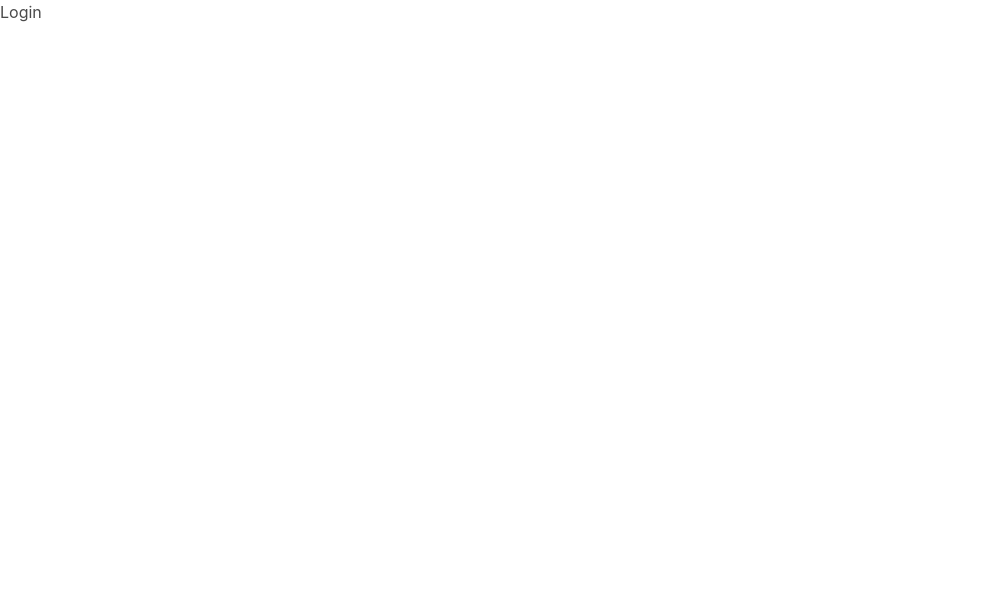
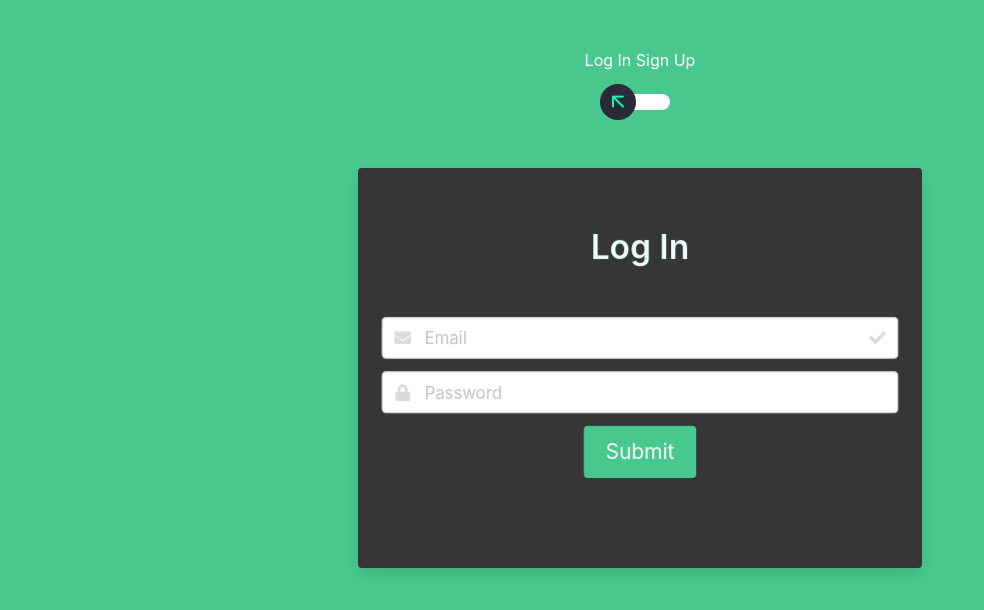
Before and after one commit to aragrevo/CalendarApp, a React (Vite) app: page /login in a window 1280 px wide. Shown: the top 610 px of the page, without its empty margins (0-984 px from the left). Built offline with nearby package versions, Linux system fonts and the light colour scheme; the HTML template or start-up script is replaced by a standard one.

Commit message:
Login Page

```diff
--- a/index.html
+++ b/index.html
@@ -6,6 +6,9 @@
   <link rel="icon" type="image/svg+xml" href="/src/favicon.svg" />
   <meta name="viewport" content="width=device-width, initial-scale=1.0" />
   <link rel="stylesheet" href="https://cdn.jsdelivr.net/npm/bulma@0.9.2/css/bulma.min.css">
+  <link rel="stylesheet" href="https://cdnjs.cloudflare.com/ajax/libs/font-awesome/5.12.0-2/css/all.min.css">
+  <link rel="stylesheet" href="https://unicons.iconscout.com/release/v2.1.9/css/unicons.css">
+
   <title>Calendar App</title>
 </head>
 
--- /dev/null
+++ b/src/components/auth/LoginForm.jsx
@@ -0,0 +1,39 @@
+import React from 'react';
+
+import '../../styles/auth.css';
+
+export const LoginForm = () => {
+  return (
+    <div className='card-content has-text-centered card-front'>
+      <div class='center-wrap'>
+        <h4 className='pb-5 has-text-primary-light title is-3'>Log In</h4>
+        <div className='content'>
+          <div className='field'>
+            <p className='control has-icons-left has-icons-right'>
+              <input className='input' type='email' placeholder='Email' />
+              <span className='icon is-small is-left'>
+                <i className='fas fa-envelope'></i>
+              </span>
+              <span className='icon is-small is-right'>
+                <i className='fas fa-check'></i>
+              </span>
+            </p>
+          </div>
+          <div className='field'>
+            <p className='control has-icons-left'>
+              <input className='input' type='password' placeholder='Password' />
+              <span className='icon is-small is-left'>
+                <i className='fas fa-lock'></i>
+              </span>
+            </p>
+          </div>
+          <div className='field'>
+            <p className='control'>
+              <button className='button is-success is-medium'>Submit</button>
+            </p>
+          </div>
+        </div>
+      </div>
+    </div>
+  );
+};
--- a/src/components/auth/LoginScreen.jsx
+++ b/src/components/auth/LoginScreen.jsx
@@ -1,5 +1,30 @@
 import React from 'react';
+import { SwitchCheck } from '../shared/SwitchCheck';
+import { LoginForm } from './LoginForm';
+import { RegisterForm } from './RegisterForm';
 
 export const LoginScreen = () => {
-  return <div>Login</div>;
+  return (
+    <>
+      <section className='hero is-success is-fullheight'>
+        <div className='container mt-6'>
+          <div className='columns is-mobile'>
+            <div className='column is-half is-offset-one-quarter has-text-centered'>
+              <h6 className='mb-0 pb-3'>
+                <span>Log In </span>
+                <span>Sign Up</span>
+              </h6>
+              <SwitchCheck />
+              <div className='card-3d-wrap'>
+                <div className='card-3d-wrapper mt-6 card has-background-dark has-text-primary-light'>
+                  <LoginForm />
+                  <RegisterForm />
+                </div>
+              </div>
+            </div>
+          </div>
+        </div>
+      </section>
+    </>
+  );
 };
--- /dev/null
+++ b/src/components/auth/RegisterForm.jsx
@@ -0,0 +1,57 @@
+import React from 'react';
+
+export const RegisterForm = () => {
+  return (
+    <div className='card-content has-text-centered card-back'>
+      <div class='center-wrap'>
+        <h4 className='pb-5 has-text-primary-light title is-3'>Sign Up</h4>
+        <div className='content'>
+          <div className='field'>
+            <p className='control has-icons-left'>
+              <input className='input' type='text' placeholder='Name' />
+              <span className='icon is-small is-left'>
+                <i className='fas fa-user'></i>
+              </span>
+            </p>
+          </div>
+          <div className='field'>
+            <p className='control has-icons-left has-icons-right'>
+              <input className='input' type='email' placeholder='Email' />
+              <span className='icon is-small is-left'>
+                <i className='fas fa-envelope'></i>
+              </span>
+              <span className='icon is-small is-right'>
+                <i className='fas fa-check'></i>
+              </span>
+            </p>
+          </div>
+          <div className='field'>
+            <p className='control has-icons-left'>
+              <input className='input' type='password' placeholder='Password' />
+              <span className='icon is-small is-left'>
+                <i className='fas fa-lock'></i>
+              </span>
+            </p>
+          </div>
+          <div className='field'>
+            <p className='control has-icons-left'>
+              <input
+                className='input'
+                type='password'
+                placeholder='Confirm Password'
+              />
+              <span className='icon is-small is-left'>
+                <i className='fas fa-lock'></i>
+              </span>
+            </p>
+          </div>
+          <div className='field'>
+            <p className='control'>
+              <button className='button is-success is-medium'>Submit</button>
+            </p>
+          </div>
+        </div>
+      </div>
+    </div>
+  );
+};
--- /dev/null
+++ b/src/components/shared/SwitchCheck.jsx
@@ -0,0 +1,12 @@
+import React from 'react';
+
+import '../../styles/shared.css';
+
+export const SwitchCheck = () => {
+  return (
+    <>
+      <input type='checkbox' className='checkbox' id='reg-log' name='reg-log' />
+      <label htmlFor='reg-log'></label>
+    </>
+  );
+};
--- /dev/null
+++ b/src/styles/auth.css
@@ -0,0 +1,53 @@
+.container {
+  width: 100% !important;
+}
+.card-3d-wrap {
+  position: relative;
+  /* width: 440px; */
+  max-width: 100%;
+  height: 400px;
+  -webkit-transform-style: preserve-3d;
+  transform-style: preserve-3d;
+  perspective: 800px;
+  /* margin-top: 40px; */
+}
+
+.card-3d-wrapper {
+  width: 100%;
+  height: 100%;
+  position: absolute;
+  top: 0;
+  left: 0;
+  -webkit-transform-style: preserve-3d;
+  transform-style: preserve-3d;
+  transition: all 800ms ease-out;
+}
+
+.card-front,
+.card-back {
+  position: absolute;
+  left: 0;
+  top: 40%;
+  width: 100%;
+  -webkit-transform-style: preserve-3d;
+  transform-style: preserve-3d;
+  backface-visibility: hidden;
+}
+
+.card-back {
+  transform: rotateY(180deg);
+}
+.checkbox:checked ~ .card-3d-wrap .card-3d-wrapper {
+  transform: rotateY(180deg);
+}
+
+.center-wrap {
+  position: absolute;
+  width: 100%;
+  padding: 0 35px;
+  top: 50%;
+  left: 0;
+  transform: translate3d(0, -50%, 35px) perspective(100px);
+  z-index: 20;
+  display: block;
+}
--- /dev/null
+++ b/src/styles/shared.css
@@ -0,0 +1,43 @@
+[type='checkbox']:checked,
+[type='checkbox']:not(:checked) {
+  position: absolute;
+  left: -9999px;
+}
+
+.checkbox:checked + label,
+.checkbox:not(:checked) + label {
+  position: relative;
+  display: block;
+  text-align: center;
+  width: 60px;
+  height: 16px;
+  border-radius: 8px;
+  padding: 0;
+  margin: 10px auto;
+  cursor: pointer;
+  background-color: #fff;
+}
+
+.checkbox:checked + label:before,
+.checkbox:not(:checked) + label:before {
+  position: absolute;
+  display: block;
+  width: 36px;
+  height: 36px;
+  border-radius: 50%;
+  color: #12f8ad;
+  background-color: #2a2b38;
+  font-family: 'unicons';
+  content: '\eb4f';
+  z-index: 20;
+  top: -10px;
+  left: -10px;
+  line-height: 36px;
+  text-align: center;
+  font-size: 24px;
+  transition: all 0.5s ease;
+}
+
+.checkbox:checked + label:before {
+  transform: translateX(44px) rotate(-270deg);
+}
```
Also changed, not shown: 1 other file (tests, documents, lock files or other folders).
